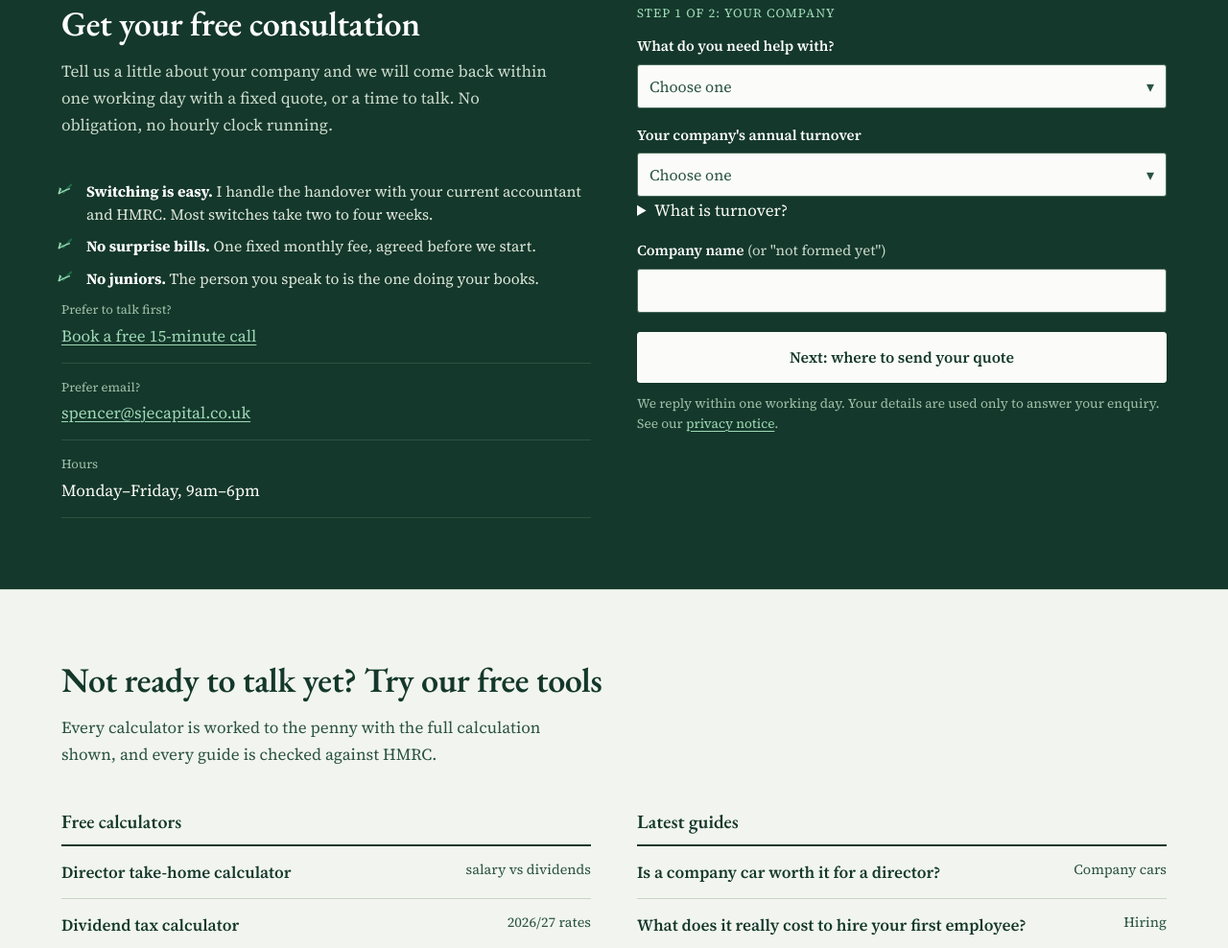
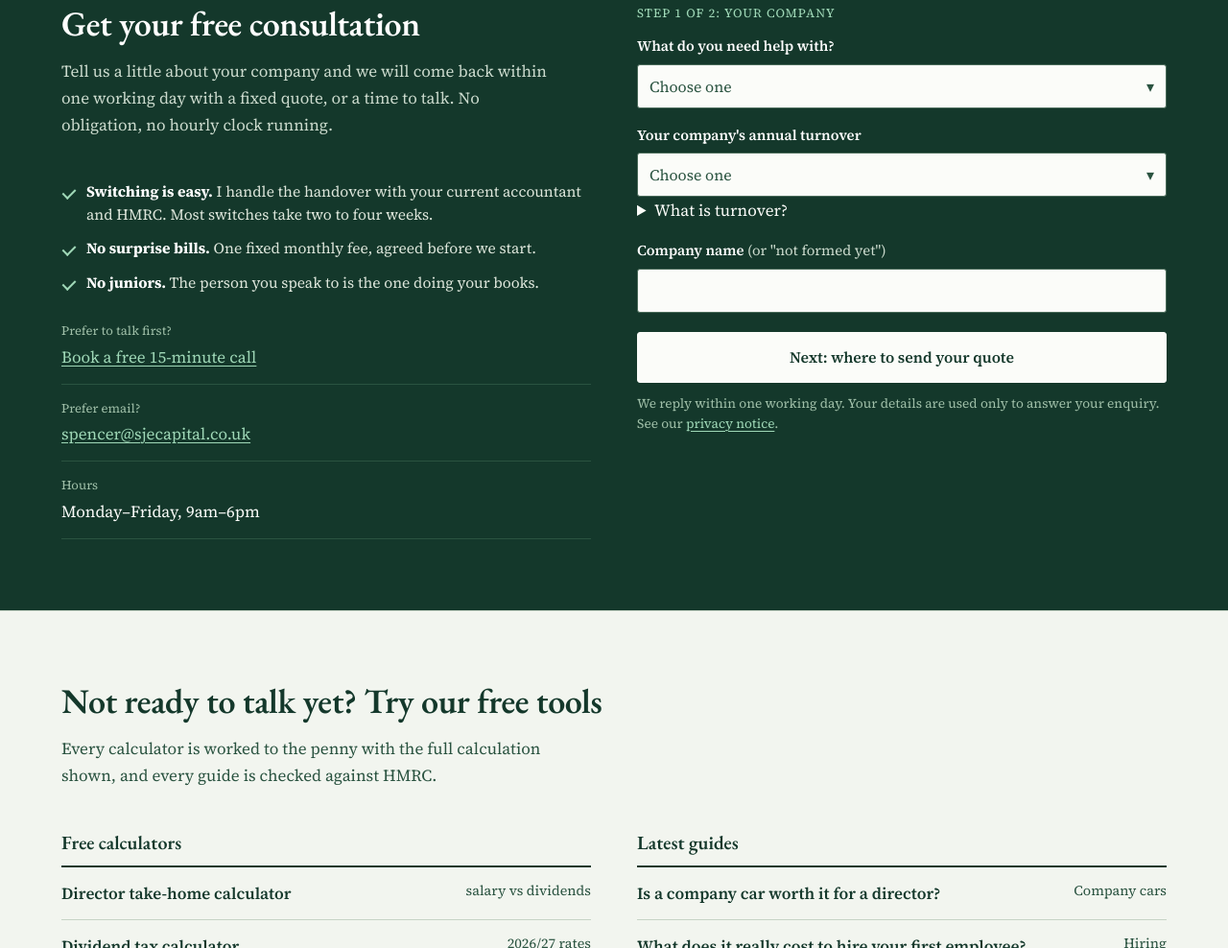
Before and after one commit to Speny7/sjecapital-site, a plain HTML site: page index.html in a window 1280 px wide. Shown: the part 5908-6896 px from the top of the page at 96% size. Drawn offline with Linux system fonts and the light colour scheme.

Commit message:
Hotfix 18 Nov 2026: contact section ticks drawn in CSS, more space before the contact details

```diff
--- a/index.html
+++ b/index.html
@@ -578,9 +578,9 @@
   .about-grid .figures-row{ grid-column:auto; margin-top:22px; }
   .about-photo .portrait{ margin:0; max-width:440px; }
   @media (max-width:820px){ .about-photo{ order:2; } }
-  .contact .objections{ list-style:none; margin:20px 0 6px; padding:0; display:grid; gap:10px; }
+  .contact .objections{ list-style:none; margin:22px 0 26px; padding:0; display:grid; gap:12px; }
   .contact .objections li{ position:relative; padding-left:26px; color:#DCE5DA; }
-  .contact .objections li::before{ content:"\2713"; position:absolute; left:0; top:0; color:#9FD8B7; font-weight:700; }
+  .contact .objections li::before{ content:""; position:absolute; left:4px; top:.38em; width:6px; height:11px; border:solid #9FD8B7; border-width:0 2px 2px 0; transform:rotate(45deg); }
   .contact .objections b{ color:#fff; }
   .picker{ margin-top:26px; border:1px solid #2A5340; padding:22px 24px; display:grid; gap:16px; }
   .pk-title{ margin:0; font-weight:600; color:#fff !important; font-size:1.1rem; }
```
